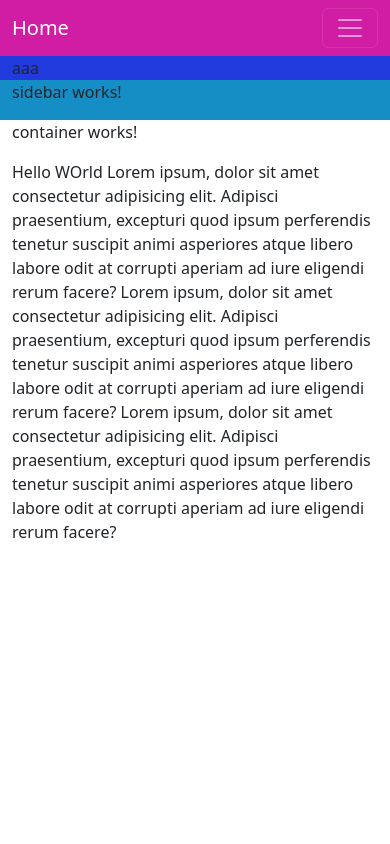
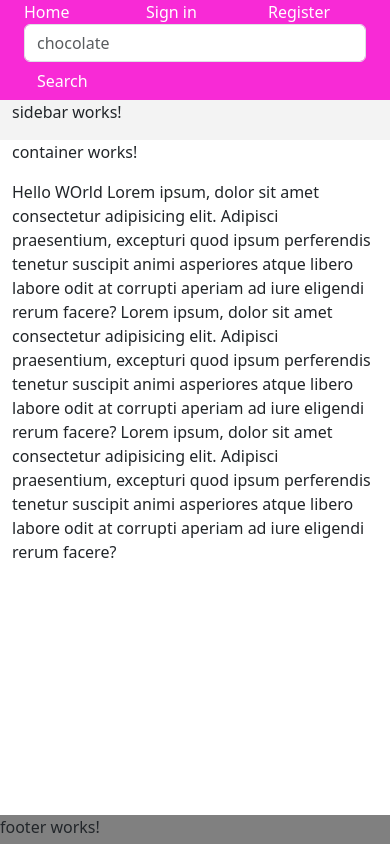
Before and after one commit to danukaem/shoppingApp, an Angular app: page / in a window 390 px wide. Shown: the top 844 px of the page. Built offline with nearby package versions, Linux system fonts and the light colour scheme; no server answers; the database is empty.

Commit message:
responsive

```diff
--- a/src/app/components/layout/layout.component.css
+++ b/src/app/components/layout/layout.component.css
@@ -1,16 +1,19 @@
-.navbar-div {}
+.navbar-div {
+    /* min-height: 5vh; */
+
+}
 
 .sidebar-container-div {}
 
 
 .sidebar-div {
-    background: rgb(21, 141, 197);
+    background: rgb(243 243 243)
 
 
 }
 
 .container-div {
-    height: 100vh;
+    min-height: 80vh;
 
 }
 
@@ -18,6 +21,6 @@
 
     background: gray;
     margin: unset;
-    height: 15vh;
+    min-height: 15vh;
 
 }
--- a/src/app/components/layout/layout.component.html
+++ b/src/app/components/layout/layout.component.html
@@ -3,10 +3,10 @@
 </div>
 <div class="sidebar-container-div container-fluid">
     <div class="row">
-        <div class="sidebar-div col-12 col-sm-1   ">
+        <div class="sidebar-div col-12 col-lg-1  col-md-2  ">
             <app-sidebar></app-sidebar>
         </div>
-        <div class="container-div col-12 col-sm-11    ">
+        <div class="container-div col-12 col-lg-11 col-md-10   ">
             <app-container></app-container>
         </div>
     </div>
--- a/src/app/components/layout/navbar/navbar.component.css
+++ b/src/app/components/layout/navbar/navbar.component.css
@@ -1,13 +1,21 @@
-.nav-bar-style{
+.nav-bar-style {
     background: #d11da4;
 }
 
-.navbar-btn-style{
+.navbar-btn-style {
     background: transparent;
     color: white;
 }
 
-.classtest{
-    background: #213ade;
+.navbar-container-div {
+    background: #f82ad6;
+}
+
+.nav-text {
+    color: white;
+}
+
+.row-style{
+    min-height: 5vh;
 
 }
--- a/src/app/components/layout/navbar/navbar.component.html
+++ b/src/app/components/layout/navbar/navbar.component.html
@@ -1,4 +1,4 @@
-<nav class="navbar navbar-expand-lg navbar-dark nav-bar-style">
+<!-- <nav class="navbar navbar-expand-lg navbar-dark nav-bar-style">
     <div class="container-fluid">
         <a class="navbar-brand" href="#">Home</a>
         <button class="navbar-toggler" type="button" data-bs-toggle="collapse" data-bs-target="#navbarSupportedContent"
@@ -21,8 +21,35 @@
             </form>
         </div>
     </div>
-</nav>
-<div class="container-fluid classtest">
-    aaa
+</nav> -->
+<div class="container-fluid navbar-container-div">
+    <div class="row align-items-center row-style">
+        <div class="col-lg-2 col-sm-5">
+            <div class="container-fluid">
+                <div class="row align-self-center">
+                    <a class="navbar-brand col-4 nav-text" href="#">Home</a>
+                    <a class="navbar-brand col-4 nav-text" [routerLink]="['/signin']">Sign in</a>
+                    <a class="navbar-brand col-4 nav-text" [routerLink]="['/register']">Register</a>
+                </div>
+            </div>
 
+        </div>
+        <div class="col-lg-7 col-sm-2 "></div>
+        <div class="col-lg-3 col-sm-5 ">
+            <div class="container-fluid">
+
+                <div class="row">
+                    <div class="col-lg-8 col-sm-6">
+                        <input class="form-control me-2" type="search" placeholder="chocolate" aria-label="Search">
+
+                    </div>
+                    <div class="col-lg-4 col-sm-6">
+                        <button class="btn navbar-btn-style" type="submit">Search</button>
+
+                    </div>
+                </div>
+            </div>
+        </div>
+
+    </div>
 </div>
```
Also changed, not shown: 3 other files (tests, documents, lock files or other folders).
